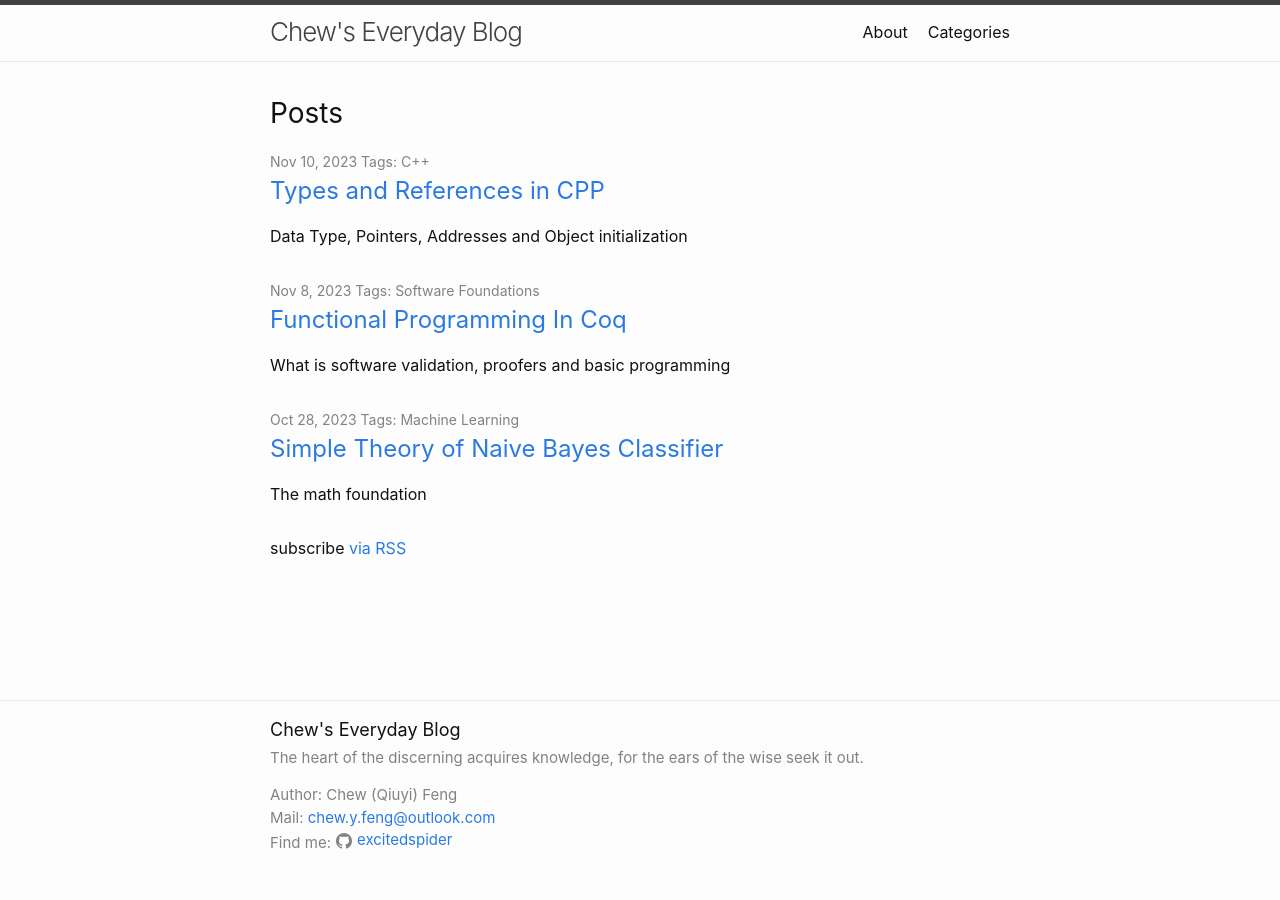
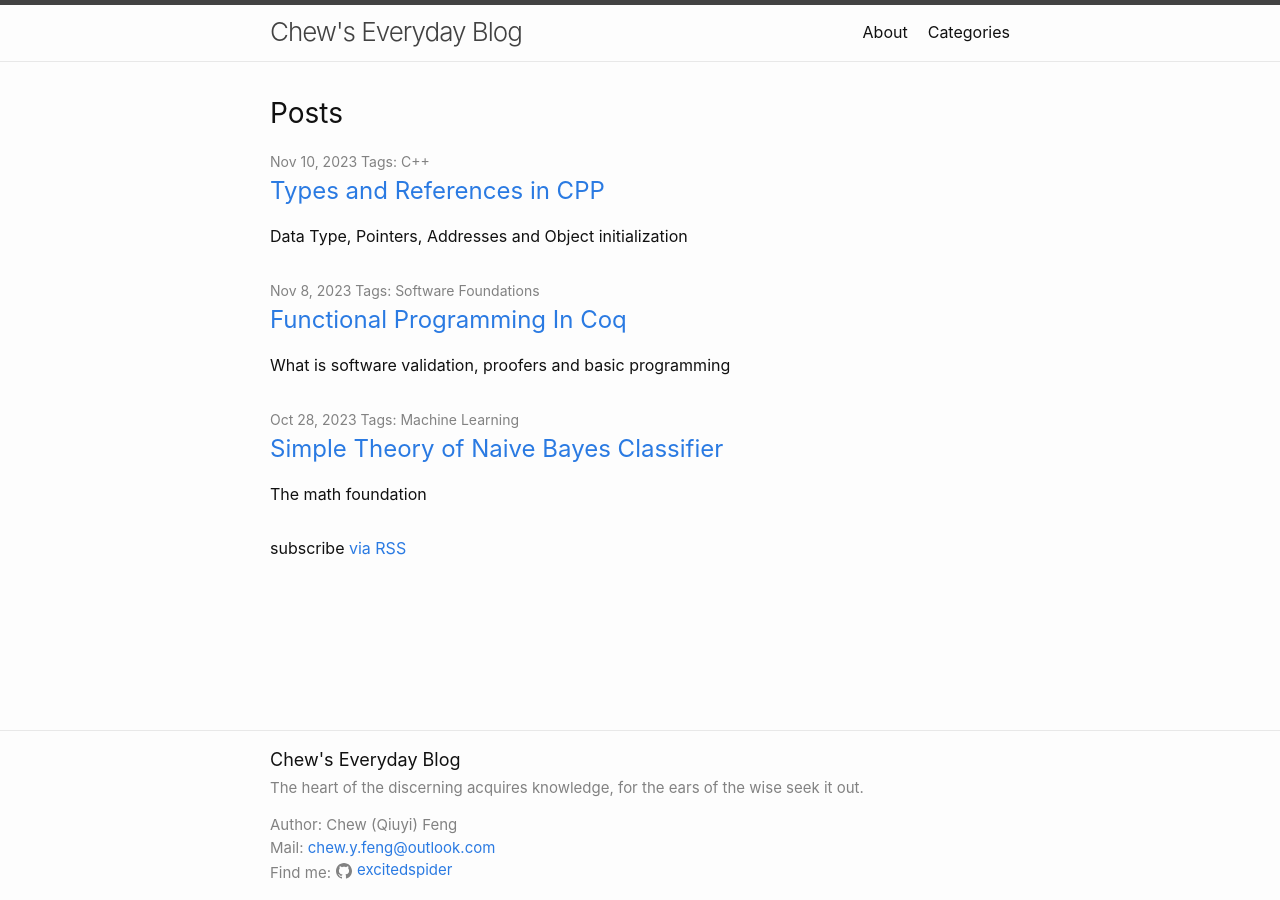
Before and after one commit to ZCLuuuu/zcluuuu.github.io, a Jekyll site: the page built from index.markdown, in a window 1280 px wide. Built offline with Jekyll 4.4.1, drawn with Linux system fonts in a browser that asks for light colours.

Commit message:
fix: style

```diff
--- a/_sass/minima/_layout.scss
+++ b/_sass/minima/_layout.scss
@@ -118,6 +118,7 @@
 .contact-list {
   list-style: none;
   margin-left: 0;
+  margin-bottom: 0;
 }
 .social-media-list {
   list-style: none;
@@ -135,6 +136,10 @@
   float: left;
   margin-bottom: $spacing-unit / 2;
   padding-left: $spacing-unit / 2;
+
+  &:last-of-type {
+    margin-bottom: 0;
+  }
 }
 
 .footer-col-1 {
```
